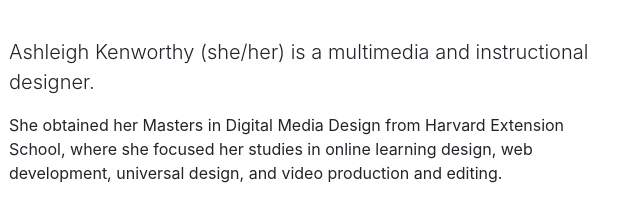
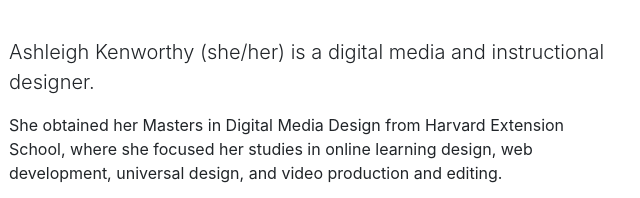
Before and after one commit to hanniben/ashportfolio.github.io, a plain HTML site: page index.html in a window 1280 px wide. Shown: the part 473-671 px from the top of the page, 418-1058 px from the left. Drawn offline with nearby package versions, Linux system fonts and the light colour scheme.

Commit message:
Update index.html

```diff
--- a/index.html
+++ b/index.html
@@ -23,7 +23,7 @@
 
         <div class="img-small">
             <img src="images/ash avatar.png" alt="">
-            <p class="lead">Ashleigh Kenworthy (she/her) is a multimedia and instructional designer.</p>
+            <p class="lead">Ashleigh Kenworthy (she/her) is a digital media and instructional designer.</p>
             <p>She obtained her Masters in Digital Media Design from Harvard Extension School, where she focused her studies in online learning design, web development, universal design, and video production and editing.</p>
             <p>Ash has a passion for creativity and her personal projects often revolve around illustration, metalsmithing, and exploring fantastical narratives.</p>
         </div>
```
